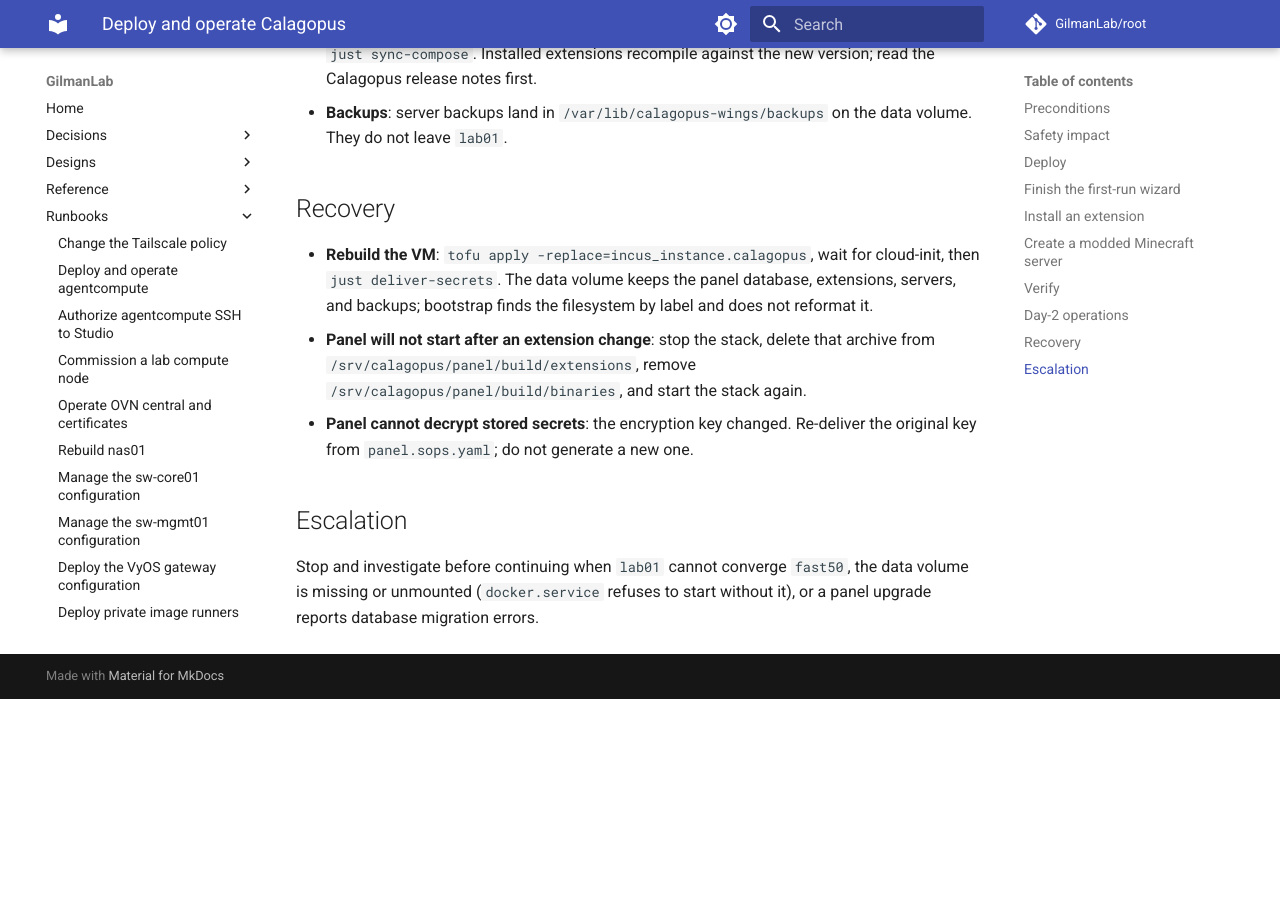
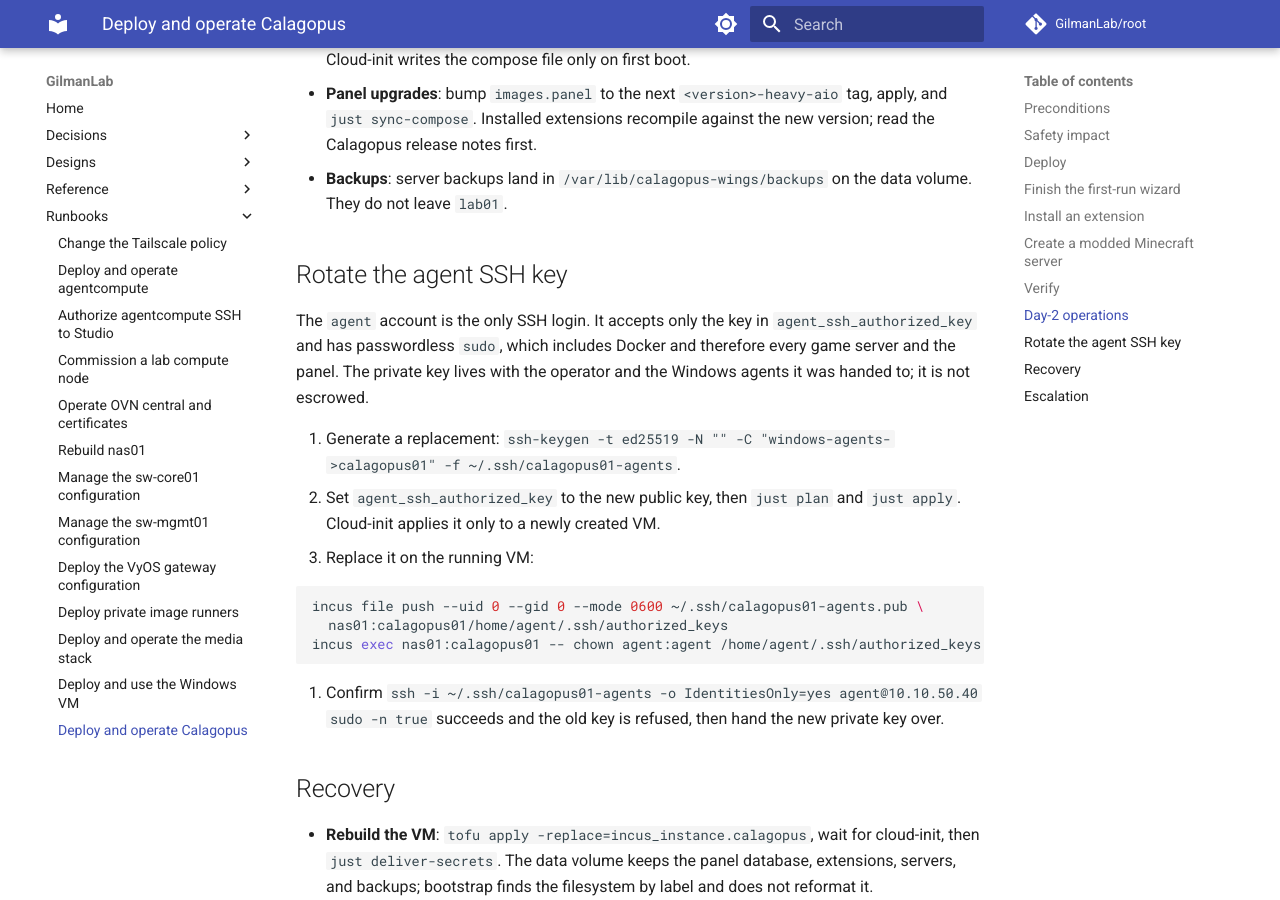
Before and after one commit to GilmanLab/root, an MkDocs documentation site: the page built from docs/docs/runbooks/calagopus.md, in a window 1280 px wide and 900 px high, scrolled down 3317 px. Built offline with MkDocs 1.6.1 and Material for MkDocs 9.7.7, drawn with Linux system fonts in a browser that asks for light colours; comment, search, counter and statistics services are not loaded; before the commit the page ends 4016 px from its top, so only the background shows below that; some of the changed text lies outside the part shown.

Commit message:
docs: document calagopus01 agent SSH access and key rotation (#66)

````diff
--- a/docs/docs/runbooks/calagopus.md
+++ b/docs/docs/runbooks/calagopus.md
@@ -18,6 +18,7 @@ and image pins.
 | Panel | `http://10.10.50.40:8000` |
 | SFTP | `10.10.50.40:2022`, panel username and password |
 | Game servers | `10.10.50.40:25565`–`25600` (panel allocations) |
+| Agent SSH (key-only, passwordless `sudo`) | `ssh -i <key> agent@10.10.50.40`; public key in `incus/calagopus` `agent_ssh_authorized_key`, host key `SHA256:KCgI72gaW94nYPeI0a36P/xCPVbTu5AgctEjirxE1l4` |
 | Administrator | `admin.username` / `admin.password` in `GilmanLab/secrets` `services/calagopus/panel.sops.yaml` |
 
 ## Preconditions
@@ -138,6 +139,28 @@ start failing.
 - **Backups**: server backups land in `/var/lib/calagopus-wings/backups` on the
   data volume. They do not leave `lab01`.
 
+## Rotate the agent SSH key
+
+The `agent` account is the only SSH login. It accepts only the key in
+`agent_ssh_authorized_key` and has passwordless `sudo`, which includes Docker
+and therefore every game server and the panel. The private key lives with the
+operator and the Windows agents it was handed to; it is not escrowed.
+
+1. Generate a replacement:
+   `ssh-keygen -t ed25519 -N "" -C "windows-agents->calagopus01" -f ~/.ssh/calagopus01-agents`.
+2. Set `agent_ssh_authorized_key` to the new public key, then `just plan` and
+   `just apply`. Cloud-init applies it only to a newly created VM.
+3. Replace it on the running VM:
+
+   ```bash
+   incus file push --uid 0 --gid 0 --mode 0600 ~/.ssh/calagopus01-agents.pub \
+     nas01:calagopus01/home/agent/.ssh/authorized_keys
+   incus exec nas01:calagopus01 -- chown agent:agent /home/agent/.ssh/authorized_keys
+   ```
+
+4. Confirm `ssh -i ~/.ssh/calagopus01-agents -o IdentitiesOnly=yes agent@10.10.50.40 sudo -n true`
+   succeeds and the old key is refused, then hand the new private key over.
+
 ## Recovery
 
 - **Rebuild the VM**: `tofu apply -replace=incus_instance.calagopus`, wait for
````
Also changed, not shown: docs/docs/reference/networking/address-plan.md (+1 -1 lines).
